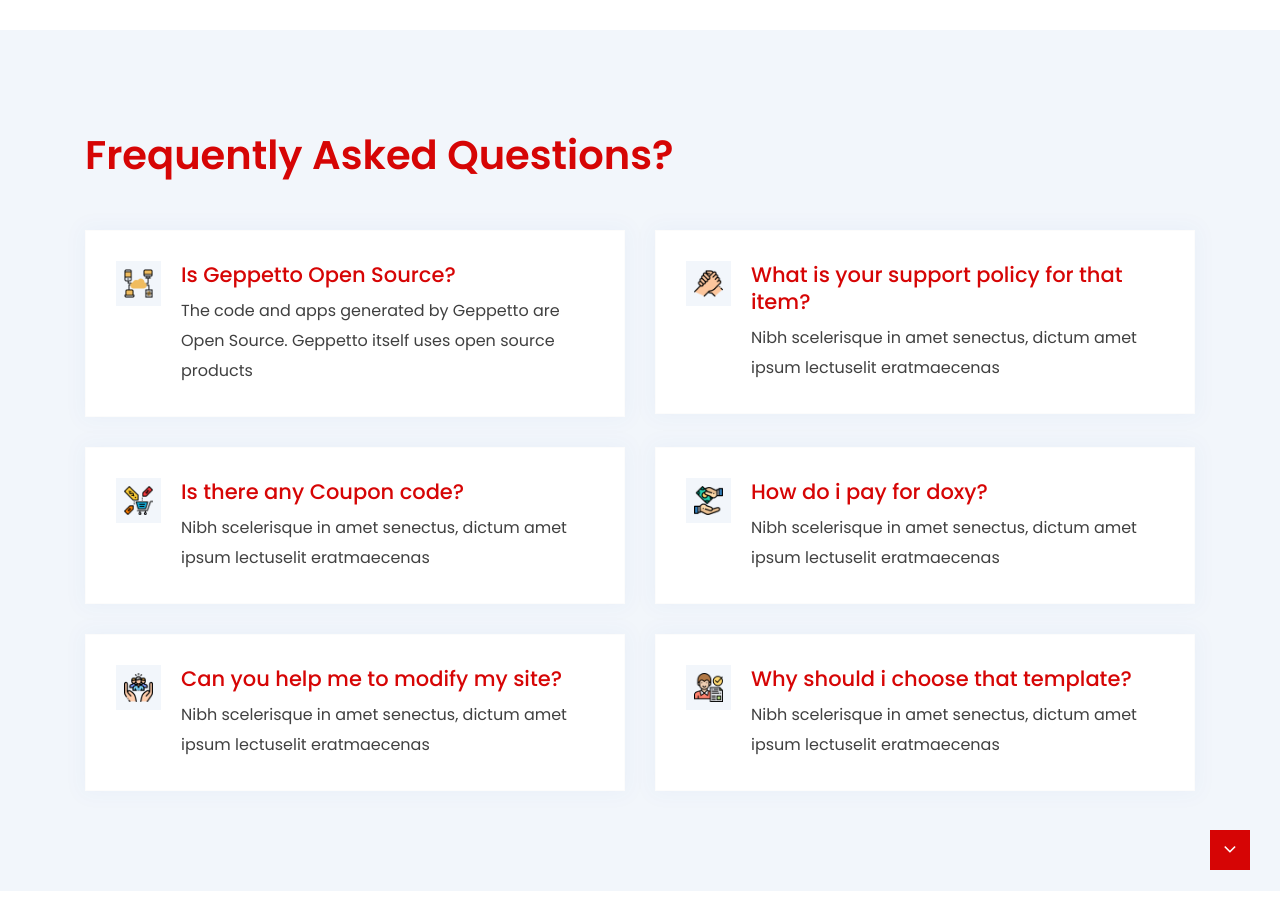
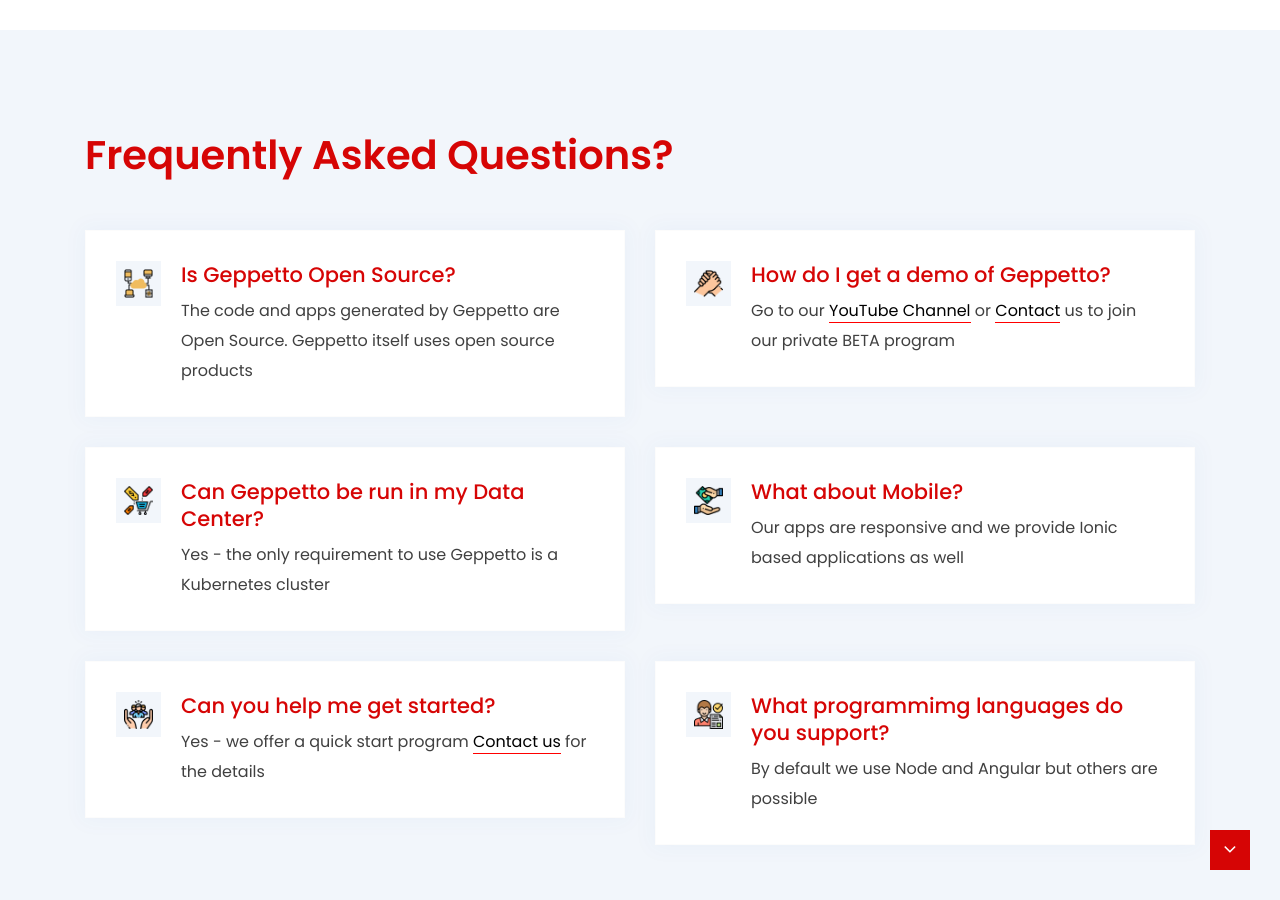
Before and after one commit to francois-dbag/TestDoxyTheme.github.io, a Jekyll site: the page built from index.html, in a window 1280 px wide and 900 px high, scrolled down 1563 px. Built offline with Jekyll 4.4.1, drawn with Linux system fonts in a browser that asks for light colours.

Commit message:
updated FAQs

```diff
--- a/_includes/faq_area.html
+++ b/_includes/faq_area.html
@@ -23,8 +23,12 @@
                             <div class="logo-image"> <img src="{{site.baseurl}}/assets/images/002-support.png" alt="" /></div>
                         </header>
                         <footer class="faq-content">
-                            <h4 class="heading-4">What is your support policy for that item?</h4>
-                            <p>Nibh scelerisque in amet senectus, dictum amet ipsum lectuselit eratmaecenas </p>
+                            <h4 class="heading-4">How do I get a demo of Geppetto?</h4>
+                            <p>Go to our <a href="https://www.youtube.com/channel/UCEpgI_L73Sw4CKkhn69auRA"
+                                  style="text-decoration: none; border-bottom: 1px solid #ff0000; color: #000000;"
+                                  target="_blank">YouTube Channel</a> or
+                                  <a href="/pages/contact" style="text-decoration: none; border-bottom: 1px solid #ff0000; color:
+                                   #000000;">Contact</a>  us to join our private BETA program </p>
                         </footer>
                     </article>
                 </div>
@@ -34,8 +38,8 @@
                             <div class="logo-image"> <img src="{{site.baseurl}}/assets/images/004-coupon.png" alt="" /></div>
                         </header>
                         <footer class="faq-content">
-                            <h4 class="heading-4">Is there any Coupon code?</h4>
-                            <p>Nibh scelerisque in amet senectus, dictum amet ipsum lectuselit eratmaecenas </p>
+                            <h4 class="heading-4">Can Geppetto be run in my Data Center?</h4>
+                            <p>Yes - the only requirement to use Geppetto is a Kubernetes cluster </p>
                         </footer>
                     </article>
                 </div>
@@ -45,8 +49,8 @@
                             <div class="logo-image"> <img src="{{site.baseurl}}/assets/images/005-payment-method.png" alt="" /></div>
                         </header>
                         <footer class="faq-content">
-                            <h4 class="heading-4">How do i pay for doxy?</h4>
-                            <p>Nibh scelerisque in amet senectus, dictum amet ipsum lectuselit eratmaecenas </p>
+                            <h4 class="heading-4">What about Mobile?</h4>
+                            <p>Our apps are responsive and we provide Ionic based applications as well </p>
                         </footer>
                     </article>
                 </div>
@@ -56,8 +60,9 @@
                             <div class="logo-image"> <img src="{{site.baseurl}}/assets/images/006-social-care.png" alt="" /></div>
                         </header>
                         <footer class="faq-content">
-                            <h4 class="heading-4">Can you help me to modify my site?</h4>
-                            <p>Nibh scelerisque in amet senectus, dictum amet ipsum lectuselit eratmaecenas </p>
+                            <h4 class="heading-4">Can you help me get started?</h4>
+                            <p>Yes - we offer a quick start program <a href="/pages/contact" style="text-decoration: none; border-bottom: 1px solid #ff0000; color:
+                                #000000;">Contact us</a> for the details </p>
                         </footer>
                     </article>
                 </div>
@@ -67,8 +72,8 @@
                             <div class="logo-image"> <img src="{{site.baseurl}}/assets/images/007-hiring.png" alt="" /></div>
                         </header>
                         <footer class="faq-content">
-                            <h4 class="heading-4">Why should i choose that template?</h4>
-                            <p>Nibh scelerisque in amet senectus, dictum amet ipsum lectuselit eratmaecenas </p>
+                            <h4 class="heading-4">What programmimg languages do you support?</h4>
+                            <p>By default we use Node and Angular but others are possible </p>
                         </footer>
                     </article>
                 </div>
```
